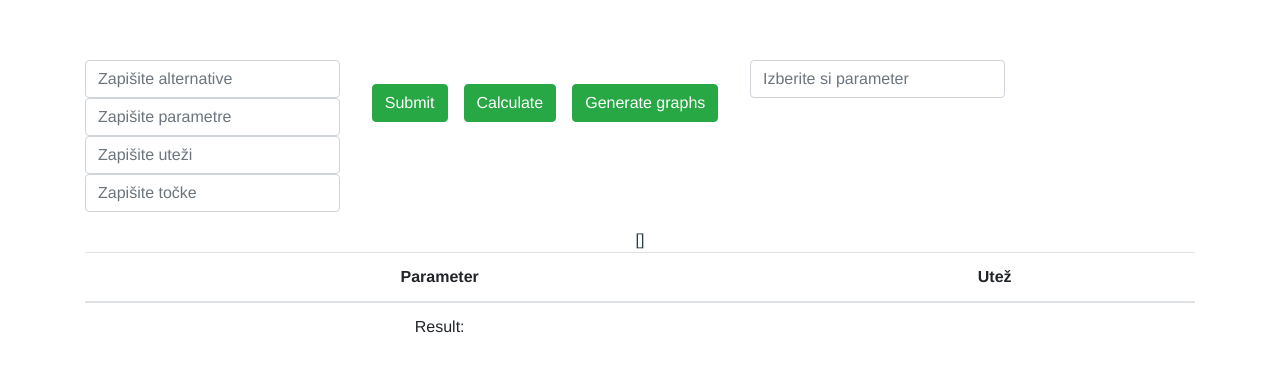
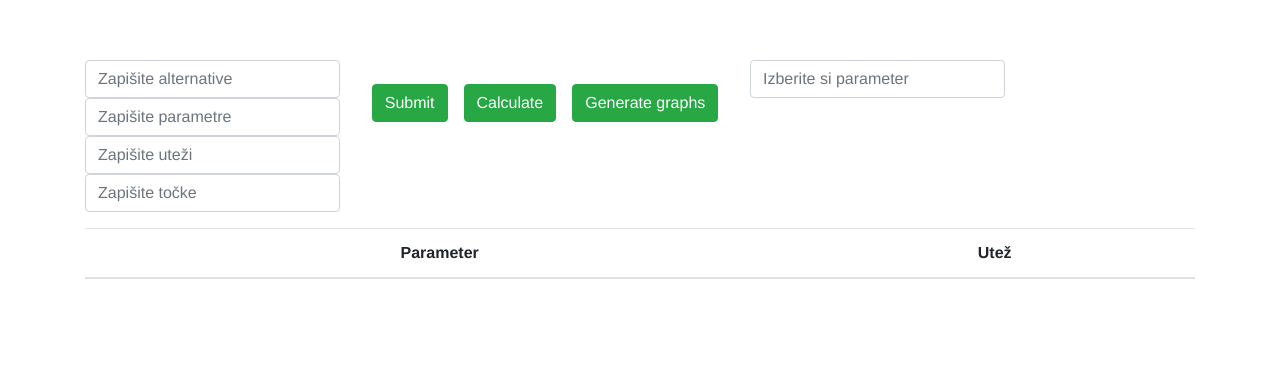
Before and after one commit to AmadejKrepek/WebMethodKT, a Vue app: page / in a window 1280 px wide. Shown: the top 372 px of the page. Built offline with nearby package versions, Linux system fonts and the light colour scheme; what vue3-apexcharts would draw is missing.

Commit message:
Added result title

```diff
--- a/src/components/Table.vue
+++ b/src/components/Table.vue
@@ -1,6 +1,5 @@
 <template>
 <div>
-{{data}}
     <table class="table" ref="table">
       <thead>
         <tr>
@@ -16,7 +15,7 @@
           <td v-for="item1 in item.point" :key="item1">{{item1}}</td>
         </tr>
         <tr>
-          <td>Result:</td>
+          <td><span v-if="checkMax === true">Result:</span></td>
           <td></td>
           <td v-for="item in result" :key="item">
             <div v-if="Math.max(...result) === item">
@@ -48,6 +47,7 @@ export default {
         data: Object,
         result: Array,
         maxValue: Number,
+        checkMax: Boolean,
     }
 }
 </script>
```
